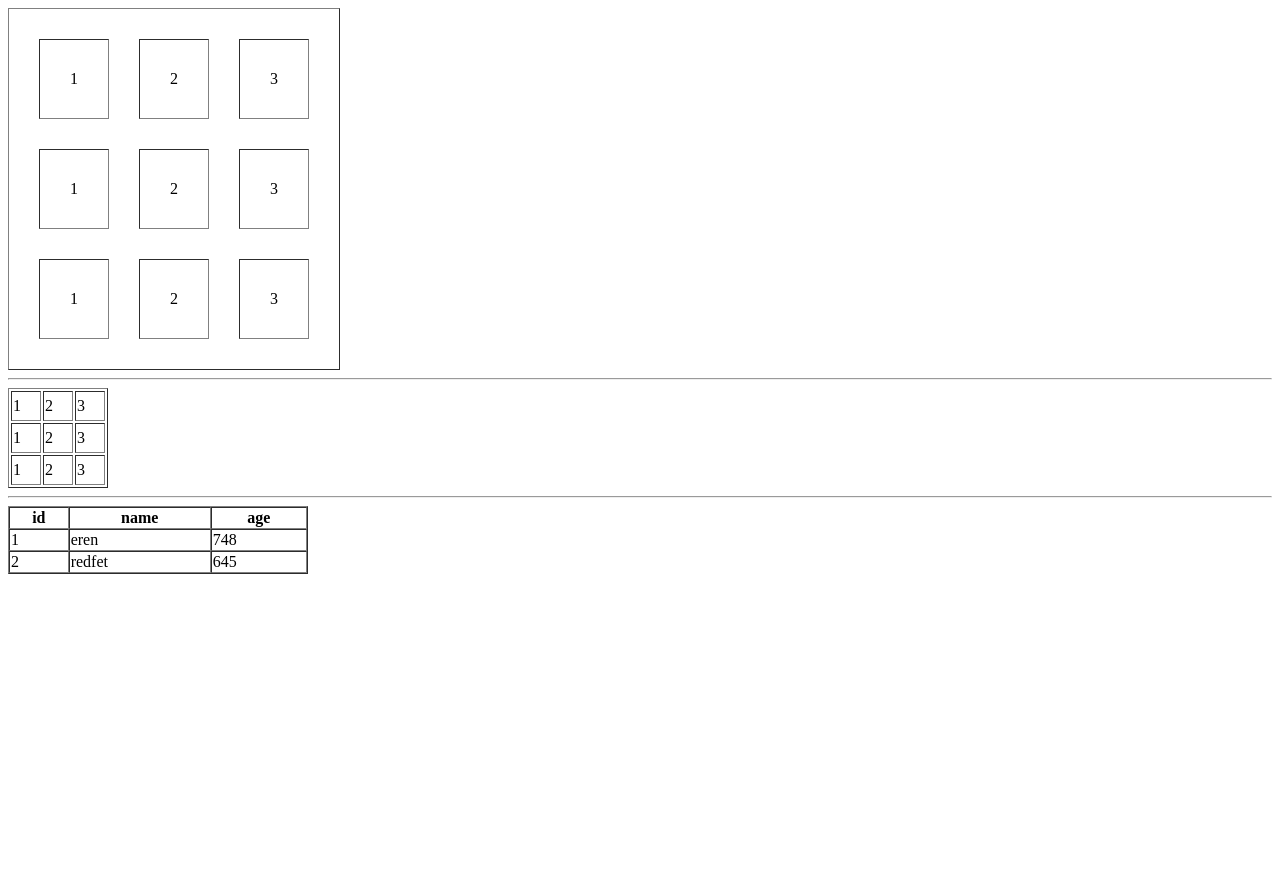
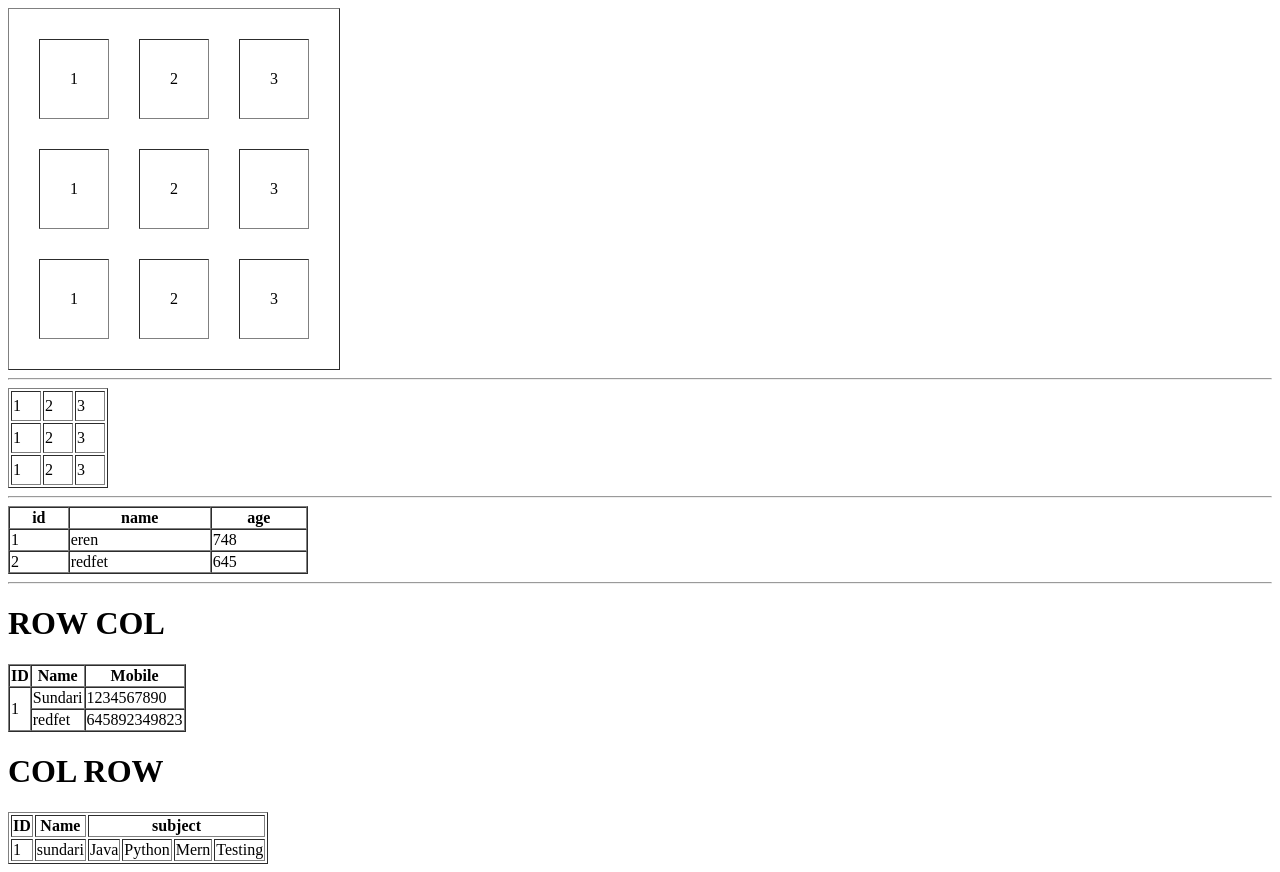
Before and after one commit to ayuush-ai/Jspider_WEBtech, a plain HTML site: page topics/tables.html in a window 1280 px wide. Before the commit the page ends 800 px from the top, so only its background shows below. Drawn offline with Linux system fonts and the light colour scheme.

Commit message:
notes added

```diff
--- a/topics/tables.html
+++ b/topics/tables.html
@@ -61,5 +61,52 @@
             <td>645</td>
         </tr>
     </table>
+
+    <hr>
+<h1>ROW COL</h1>
+
+<table border="1" cellspacing="0">
+    <tr>
+        <th>ID</th>
+        <th>Name</th>
+        <th>Mobile</th>
+    </tr>
+    <tr>
+        <td rowspan="2">1</td>
+        <td>Sundari</td>
+        <td>1234567890</td>
+    </tr>
+    <tr>
+
+
+            <td>redfet</td>
+            <td>645892349823</td>
+
+    </tr>
+</table>
+
+<h1>    COL ROW</h1>
+<table border="1">
+<tr>
+    <th>ID</th>
+    <th>Name</th>
+    <th colspan="4">subject</th>
+    <!-- <th>subject</th>
+    <th>subject</th>
+    <th>subject</th> -->
+</tr>
+<tr>
+    <td>1</td>
+    <td>sundari</td>
+    <td>Java</td>
+    <td>Python</td>
+    <td>Mern</td>
+    <td>Testing</td>
+</tr>
+</table>
+
+
+
+
 </body>
 </html>
```
Also changed, not shown: topics/project3.html (added, +34 -0 lines), topics/notes.txt.
